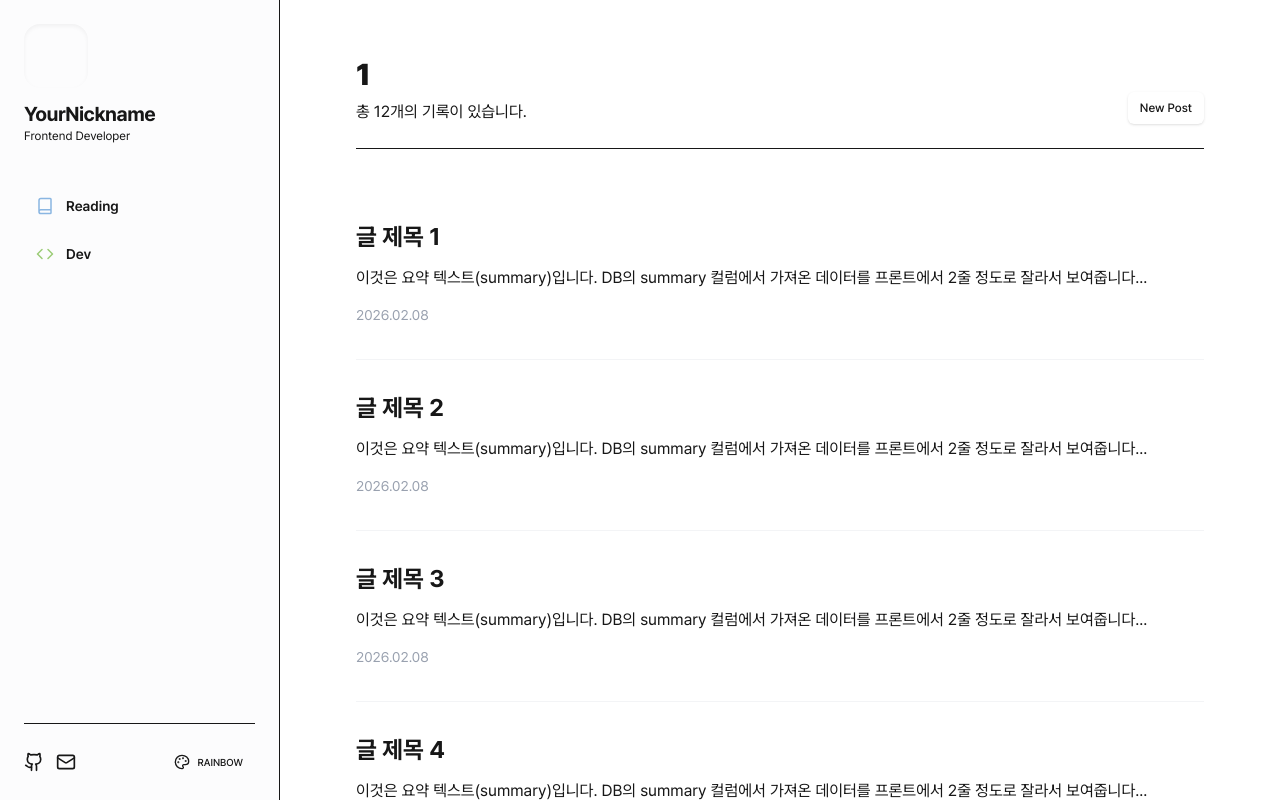
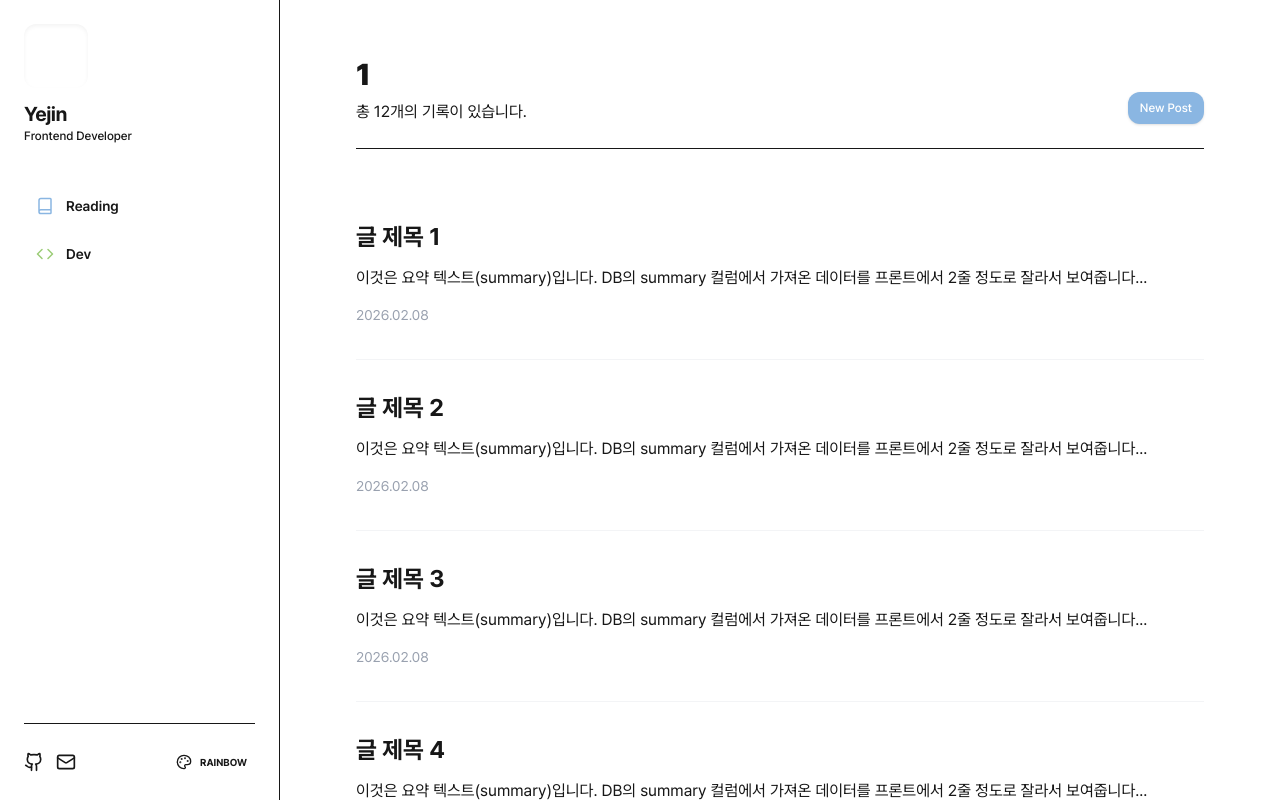
Before and after one commit to ImxYJL/yejin-notes, a Next.js app: page /1/posts in a window 1280 px wide. Shown: the top 802 px of the page. Built offline with nearby package versions, Linux system fonts and the light colour scheme.

Commit message:
refactor: 스타일 상수화 리팩토링 및 그에 따른 공통 컴포넌트 리팩토링, Input 및 Textarea 컴포넌트

```diff
--- a/src/app/globals.css
+++ b/src/app/globals.css
@@ -4,7 +4,7 @@
   --background: #ffffff;
   --foreground: #171717;
 
-  /* Rainbow Palette (Default) */
+  /* 🌈 Rainbow Palette (Default) */
   --palette-0: #d32f2f;
   --palette-1: #f39b9b;
   --palette-2: #f0ae59;
@@ -22,7 +22,7 @@
   --palette-e: #96abde;
   --palette-f: #eb9fc9;
 
-  /* Markdown Mapping */
+  /* 🖋️ Markdown Mapping */
   --md-h1: var(--palette-0);
   --md-h2: var(--palette-2);
   --md-h3: var(--palette-4);
@@ -31,16 +31,34 @@
   --md-quote: color-mix(in srgb, var(--palette-5), transparent 90%);
   --md-highlight: var(--palette-3);
   --md-callout-bg: #f8f9fa;
+
+  /* 📐 Design System Tokens */
+  --radius-main: 12px;
 }
 
 @theme inline {
   --color-background: var(--background);
   --color-foreground: var(--foreground);
-
   --color-accent-primary: var(--palette-5);
+  --radius-main: var(--radius-main);
 
   --font-sans: var(--font-pretendard);
   --font-mono: var(--font-geist-mono);
+}
+
+@layer components {
+  /* 레이어: 여러 속성이 결합된 '상태'나 '행동' */
+  .base-focus {
+    @apply focus-visible:ring-2 focus-visible:ring-accent-primary/30 focus-visible:ring-offset-2 focus-visible:outline-none transition-all;
+  }
+
+  .base-disabled {
+    @apply disabled:pointer-events-none disabled:bg-gray-200 disabled:text-gray-400 disabled:opacity-50 disabled:shadow-none;
+  }
+
+  .base-transition {
+    @apply duration-200 ease-in-out;
+  }
 }
 
 @media (prefers-color-scheme: dark) {
--- a/src/components/common/Button.tsx
+++ b/src/components/common/Button.tsx
@@ -1,9 +1,23 @@
 import { cn } from "@/utils/styles";
 import { ButtonHTMLAttributes, ReactNode } from "react";
 
+const BUTTON_VARIANT = {
+  primary:
+    "bg-accent-primary text-white shadow-sm hover:opacity-90 active:scale-[0.98]",
+  outline:
+    "border border-border bg-transparent text-foreground hover:bg-gray-50",
+  ghost: "text-muted-foreground hover:bg-gray-100 hover:text-foreground",
+} as const;
+
+const BUTTON_SIZE = {
+  sm: "h-8 px-3 text-xs",
+  md: "h-10 px-4 text-sm",
+  lg: "h-12 px-6 text-base",
+} as const;
+
 type ButtonProps = ButtonHTMLAttributes<HTMLButtonElement> & {
-  variant?: "outline" | "ghost" | "primary";
-  size?: "sm" | "md" | "lg";
+  variant?: keyof typeof BUTTON_VARIANT;
+  size?: keyof typeof BUTTON_SIZE;
   icon?: ReactNode;
 };
 
@@ -13,34 +27,17 @@ const Button = ({
   variant = "primary",
   size = "md",
   icon,
-  disabled,
   className,
   ...props
 }: ButtonProps) => {
-  const variants = {
-    primary:
-      "bg-primary text-primary-foreground shadow-sm hover:opacity-90 active:scale-[0.98]",
-    outline:
-      "border border-border bg-transparent text-foreground hover:bg-muted",
-    ghost: "text-muted-foreground hover:bg-muted hover:text-foreground",
-  };
-
-  const sizes = {
-    sm: "h-8 px-3 text-xs",
-    md: "h-10 px-4 text-sm",
-    lg: "h-12 px-6 text-base",
-  };
-
   return (
     <button
       type={type}
-      disabled={disabled}
       className={cn(
-        "inline-flex items-center justify-center rounded-md font-medium whitespace-nowrap transition-all duration-200",
-        "focus-visible:ring-ring focus-visible:ring-2 focus-visible:ring-offset-2 focus-visible:outline-none",
-        "disabled:pointer-events-none disabled:bg-gray-200 disabled:text-gray-400 disabled:opacity-50 disabled:shadow-none",
-        variants[variant],
-        sizes[size],
+        "inline-flex items-center justify-center rounded-main font-medium whitespace-nowrap",
+        "base-focus base-disabled base-transition", // 전역 레이어 적용
+        BUTTON_VARIANT[variant],
+        BUTTON_SIZE[size],
         className,
       )}
       {...props}
--- /dev/null
+++ b/src/components/common/Input.tsx
@@ -0,0 +1,39 @@
+import { InputHTMLAttributes, forwardRef } from "react";
+import { cn } from "@/utils/styles";
+
+const INPUT_VARIANT = {
+  outline: "border border-border bg-background focus:border-accent-primary",
+  ghost: "border-none bg-transparent",
+} as const;
+
+const FONT_SIZE = {
+  base: "text-base",
+  xl: "text-xl font-bold",
+  "4xl": "text-4xl font-black tracking-tight leading-tight",
+} as const;
+
+type InputProps = InputHTMLAttributes<HTMLInputElement> & {
+  variant?: keyof typeof INPUT_VARIANT;
+  fontSize?: keyof typeof FONT_SIZE;
+};
+
+const Input = forwardRef<HTMLInputElement, InputProps>(
+  ({ className, variant = "outline", fontSize = "base", ...props }, ref) => {
+    return (
+      <input
+        ref={ref}
+        className={cn(
+          "w-full rounded-main px-4 py-2 outline-none placeholder:text-muted-foreground",
+          "base-focus base-disabled base-transition",
+          INPUT_VARIANT[variant],
+          FONT_SIZE[fontSize],
+          className,
+        )}
+        {...props}
+      />
+    );
+  },
+);
+
+Input.displayName = "Input";
+export default Input;
--- a/src/components/common/Sidebar.tsx
+++ b/src/components/common/Sidebar.tsx
@@ -2,7 +2,7 @@
 
 import useLayoutStore from "@/store/useLayoutStore";
 import useThemeStore from "@/store/useThemeStore";
-import { LAYOUT_CONFIG, ANIMATION_CONFIG } from "@/constants/styles";
+import { LAYOUT_CONFIG } from "@/constants/styles";
 import { Github, Mail, Book, Code, X, Palette } from "lucide-react";
 import Link from "next/link";
 import { cn } from "@/utils/styles";
@@ -17,13 +17,13 @@ const Sidebar = () => {
       label: "Reading",
       href: "/reading",
       icon: <Book size={18} />,
-      color: "var(--palette-5)",
+      textColor: "text-accent-primary",
     },
     {
       label: "Dev",
       href: "/dev",
       icon: <Code size={18} />,
-      color: "var(--palette-4)",
+      textColor: "text-[var(--palette-4)]",
     },
   ];
 
@@ -31,19 +31,19 @@ const Sidebar = () => {
     <aside
       style={{ width: `${LAYOUT_CONFIG.sidebarWidth}px` }}
       className={cn(
-        "fixed inset-y-0 left-0 z-50 bg-gray-50/50 backdrop-blur-xl border-r border-border transition-transform",
-        ANIMATION_CONFIG.default,
+        "fixed inset-y-0 left-0 z-50 bg-background/50 backdrop-blur-xl border-r border-border",
+        "base-transition",
         !isSidebarOpen && "-translate-x-full",
       )}
     >
       <div className="flex flex-col h-full p-6">
-        {/* Profile */}
+        {/* Profile Section */}
         <div className="flex justify-between items-start mb-10">
           <div className="space-y-3">
-            <div className="w-16 h-16 rounded-2xl bg-gradient-to-tr from-palette-0 to-palette-2 shadow-inner" />
+            <div className="w-16 h-16 rounded-main g-linear-to-tr from-(--palette-0) to-(--palette-2) shadow-inner" />
             <div>
-              <h2 className="font-bold text-xl tracking-tight">YourNickname</h2>
-              <p className="text-xs text-muted-foreground">
+              <h2 className="font-bold text-xl tracking-tight">Yejin</h2>
+              <p className="text-xs text-muted-foreground font-medium">
                 Frontend Developer
               </p>
             </div>
@@ -58,17 +58,19 @@ const Sidebar = () => {
           </Button>
         </div>
 
-        {/* Nav */}
+        {/* Navigation */}
         <nav className="flex-1 space-y-1">
           {navItems.map((item) => (
             <Link
               key={item.label}
               href={item.href}
-              className="flex items-center gap-3 p-3 rounded-xl hover:bg-white hover:shadow-sm transition-all group"
+              className="flex items-center gap-3 p-3 rounded-main hover:bg-white hover:shadow-sm base-transition group"
             >
               <span
-                style={{ color: item.color }}
-                className="transition-transform group-hover:scale-110"
+                className={cn(
+                  "base-transition group-hover:scale-110",
+                  item.textColor,
+                )}
               >
                 {item.icon}
               </span>
@@ -78,12 +80,18 @@ const Sidebar = () => {
         </nav>
 
         {/* Bottom Tools */}
-        <div className="pt-6 border-t flex items-center justify-between">
+        <div className="pt-6 border-t border-border flex items-center justify-between">
           <div className="flex gap-3 text-muted-foreground">
-            <a href="https://github.com">
+            <a
+              href="https://github.com"
+              className="hover:text-foreground base-transition"
+            >
               <Github size={20} />
             </a>
-            <a href="mailto:test@test.com">
+            <a
+              href="mailto:test@test.com"
+              className="hover:text-foreground base-transition"
+            >
               <Mail size={20} />
             </a>
           </div>
@@ -92,7 +100,7 @@ const Sidebar = () => {
             size="sm"
             onClick={() => setTheme(theme === "rainbow" ? "ocean" : "rainbow")}
             icon={<Palette size={16} />}
-            className="text-[10px] h-7"
+            className="text-[10px] h-7 px-2 font-bold"
           >
             {theme.toUpperCase()}
           </Button>
--- /dev/null
+++ b/src/components/common/Textarea.tsx
@@ -0,0 +1,31 @@
+import { TextareaHTMLAttributes, forwardRef } from "react";
+import { cn } from "@/utils/styles";
+
+const TEXTAREA_VARIANT = {
+  outline: "border border-border bg-background focus:border-accent-primary",
+  ghost: "border-none bg-transparent",
+} as const;
+
+type TextareaProps = TextareaHTMLAttributes<HTMLTextAreaElement> & {
+  variant?: keyof typeof TEXTAREA_VARIANT;
+};
+
+const Textarea = forwardRef<HTMLTextAreaElement, TextareaProps>(
+  ({ className, variant = "outline", ...props }, ref) => {
+    return (
+      <textarea
+        ref={ref}
+        className={cn(
+          "w-full rounded-main p-4 text-base leading-relaxed outline-none placeholder:text-muted-foreground",
+          "base-focus base-disabled base-transition",
+          TEXTAREA_VARIANT[variant],
+          className,
+        )}
+        {...props}
+      />
+    );
+  },
+);
+
+Textarea.displayName = "Textarea";
+export default Textarea;
--- /dev/null
+++ b/src/components/common/index.ts
@@ -0,0 +1,5 @@
+export { default as Button } from "./Button";
+export { default as ErrorFallback } from "./ErrorFallback";
+export { default as Input } from "./Input";
+export { default as Textarea } from "./Textarea";
+export { default as ErrorSection } from "./ErrorSection";
--- a/src/components/layouts/MainLayout.tsx
+++ b/src/components/layouts/MainLayout.tsx
@@ -5,7 +5,7 @@ import useLayoutStore from "@/store/useLayoutStore";
 import { cn } from "@/utils/styles";
 import { Menu } from "lucide-react";
 import Button from "../common/Button";
-import { ANIMATION_CONFIG, LAYOUT_CONFIG } from "@/constants/styles";
+import { LAYOUT_CONFIG } from "@/constants/styles";
 import Sidebar from "../common/Sidebar";
 import { usePathname } from "next/navigation";
 
@@ -36,8 +36,8 @@ const MainLayout = ({ children }: LayoutProps) => {
         }}
         className={cn(
           "transition-[padding] min-h-screen",
-          ANIMATION_CONFIG.default,
-          !isEditorPage && "max-md:!pl-0",
+          "base-transition",
+          !isEditorPage && "max-md:pl-0!",
         )}
       >
         {/* 2. 상단 헤더: 에디터가 아닐 때만 햄버거 버튼 노출 */}
--- a/src/constants/styles.ts
+++ b/src/constants/styles.ts
@@ -1,3 +1,5 @@
+// src/constants/styles.ts (이름을 constants 폴더로 옮기는 것도 추천합니다)
+
 export const LAYOUT_CONFIG = {
   sidebarWidth: 280,
   headerHeight: 56,
@@ -6,10 +8,15 @@ export const LAYOUT_CONFIG = {
 
 export const BREAK_POINTS = {
   mobile: 768,
+  tablet: 1024,
+  desktop: 1280,
 } as const;
 
-export const ANIMATION_CONFIG = {
-  default: "duration-300 ease-in-out",
+// JS/Framer Motion용 숫자 기반 설정
+export const ANIMATION_VALUE = {
+  duration: 0.3,
+  ease: [0.4, 0, 0.2, 1], // Cubic-bezier
 } as const;
 
+// 타입 추출 (기존 방식 유지)
 export type SidebarWidth = typeof LAYOUT_CONFIG.sidebarWidth;
```
